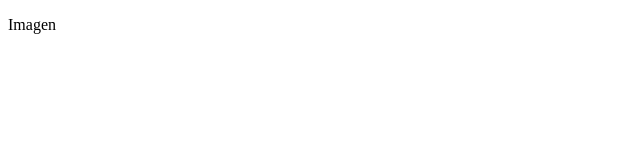
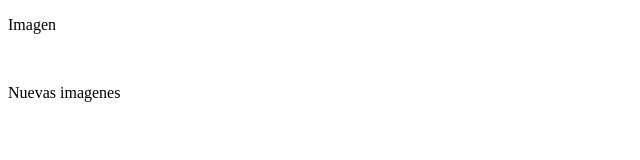
Before and after one commit to rick571z/prueba2, a plain HTML site: page home.html in a window 1280 px wide. Shown: the whole page, without its empty margins (0-640 px from the left). Drawn offline with Linux system fonts and the light colour scheme.

Commit message:
un nuevo parrafo en home.html

```diff
--- a/home.html
+++ b/home.html
@@ -12,6 +12,9 @@
     <p>Imagen</p>
     <img src="imagen/spiderman1.jpg" alt="">
 
+    <!--desde este punto comienza la rama develop-->
+    <p>Nuevas imagenes</p>
+
 </body>
 
 </html>
```
